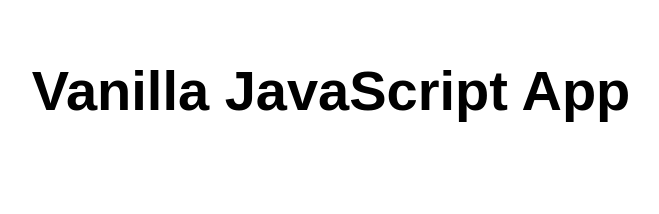
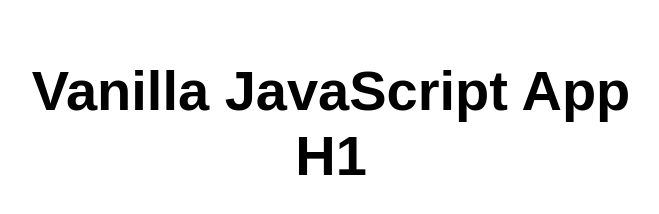
Before and after one commit to jcoleman1979/iss-js-static-web-app, a website: page src/index.html in a window 1280 px wide. Shown: the whole page, without its empty margins (309-968 px from the left). Drawn offline with Linux system fonts and the light colour scheme.

Commit message:
updated index h1 tag

```diff
--- a/src/index.html
+++ b/src/index.html
@@ -10,7 +10,7 @@
 
 <body>
   <main>
-    <h1>Vanilla JavaScript App</h1>
+    <h1>Vanilla JavaScript App H1</h1>
   </main>
 </body>
 
```
